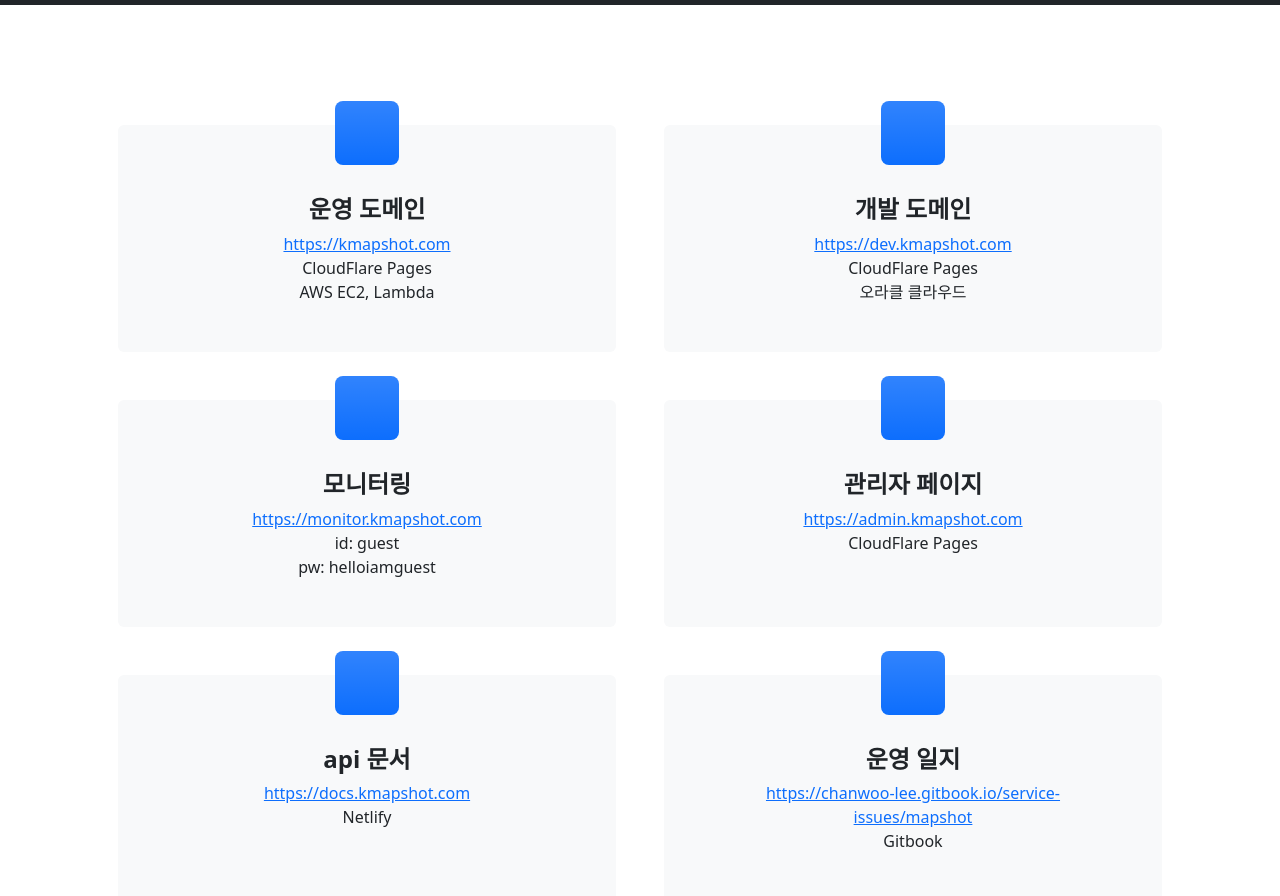
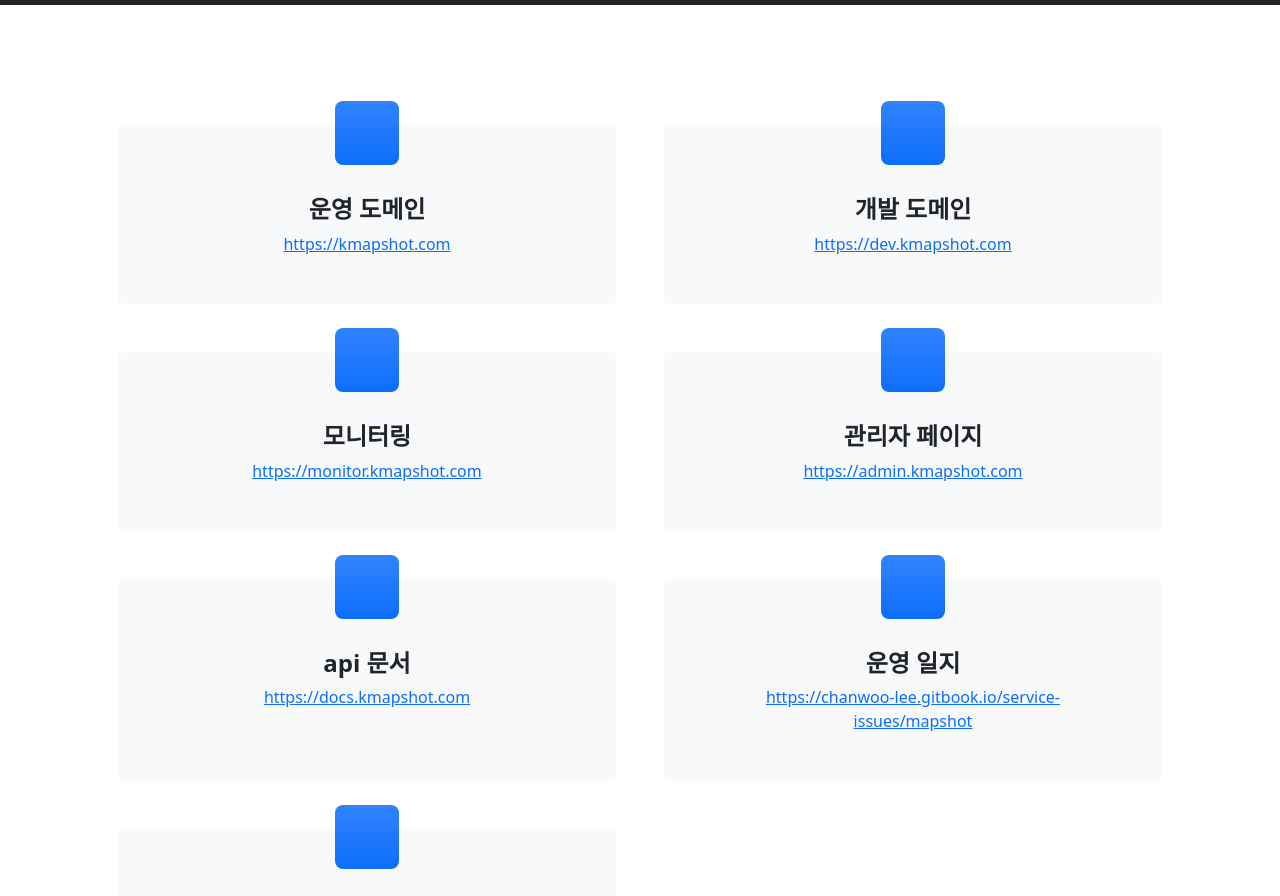
Before and after one commit to lcw3176/mapshot-panel, a plain HTML site: page index.html in a window 1280 px wide. Shown: the part 51-947 px from the top of the page. Drawn offline with nearby package versions, Linux system fonts and the light colour scheme.

Commit message:
간소화

```diff
--- a/index.html
+++ b/index.html
@@ -36,8 +36,6 @@
                                 <div class="feature bg-primary bg-gradient text-white rounded-3 mb-4 mt-n4"></div>
                                 <h2 class="fs-4 fw-bold">운영 도메인</h2>
                                 <a class="mb-0" href="https://kmapshot.com">https://kmapshot.com</a>
-                                <p class="mb-0">CloudFlare Pages</p>
-                                <p class="mb-0">AWS EC2, Lambda</p>
                             </div>
                         </div>
                     </div>
@@ -48,8 +46,6 @@
                                 <div class="feature bg-primary bg-gradient text-white rounded-3 mb-4 mt-n4"></div>
                                 <h2 class="fs-4 fw-bold">개발 도메인</h2>
                                 <a class="mb-0" href="https://dev.kmapshot.com">https://dev.kmapshot.com</a>
-                                <p class="mb-0">CloudFlare Pages</p>
-                                <p class="mb-0">오라클 클라우드</p>
                             </div>
                         </div>
                     </div>
@@ -60,8 +56,6 @@
                                 <div class="feature bg-primary bg-gradient text-white rounded-3 mb-4 mt-n4"></div>
                                 <h2 class="fs-4 fw-bold">모니터링</h2>
                                 <a class="mb-0" href="https://monitor.kmapshot.com">https://monitor.kmapshot.com</a>
-                                <p class="mb-0">id: guest</p>
-                                <p class="mb-0">pw: helloiamguest</p>
                             </div>
                         </div>
                     </div>
@@ -73,7 +67,6 @@
                                 <div class="feature bg-primary bg-gradient text-white rounded-3 mb-4 mt-n4"></div>
                                 <h2 class="fs-4 fw-bold">관리자 페이지</h2>
                                 <a class="mb-0" href="https://admin.kmapshot.com">https://admin.kmapshot.com</a>
-                                <p class="mb-0">CloudFlare Pages</p>
                             </div>
                         </div>
                     </div>
@@ -85,7 +78,6 @@
                                 <div class="feature bg-primary bg-gradient text-white rounded-3 mb-4 mt-n4"></div>
                                 <h2 class="fs-4 fw-bold">api 문서</h2>
                                 <a class="mb-0" href="https://docs.kmapshot.com">https://docs.kmapshot.com</a>
-                                <p class="mb-0">Netlify</p>
                             </div>
                         </div>
                     </div>
@@ -96,7 +88,6 @@
                                 <div class="feature bg-primary bg-gradient text-white rounded-3 mb-4 mt-n4"></div>
                                 <h2 class="fs-4 fw-bold">운영 일지</h2>
                                 <a class="mb-0" href="https://chanwoo-lee.gitbook.io/service-issues/mapshot">https://chanwoo-lee.gitbook.io/service-issues/mapshot</a>
-                                <p class="mb-0">Gitbook</p>
                             </div>
                         </div>
                     </div>
@@ -107,7 +98,6 @@
                                 <div class="feature bg-primary bg-gradient text-white rounded-3 mb-4 mt-n4"></div>
                                 <h2 class="fs-4 fw-bold">레거시 도메인</h2>
                                 <a class="mb-0" href="https://mapshot.netlify.app">https://mapshot.netlify.app</a>
-                                <p class="mb-0">관리 대상</p>
                             </div>
                         </div>
                     </div>
```
